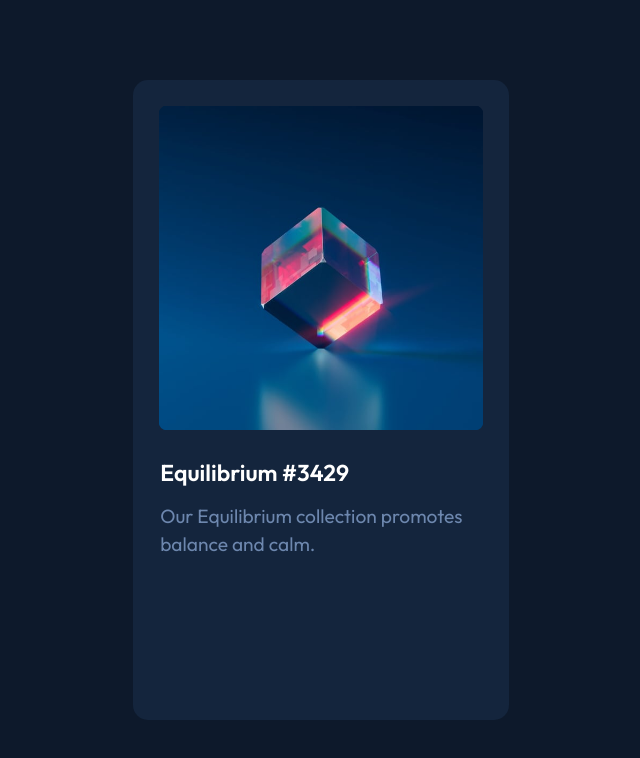
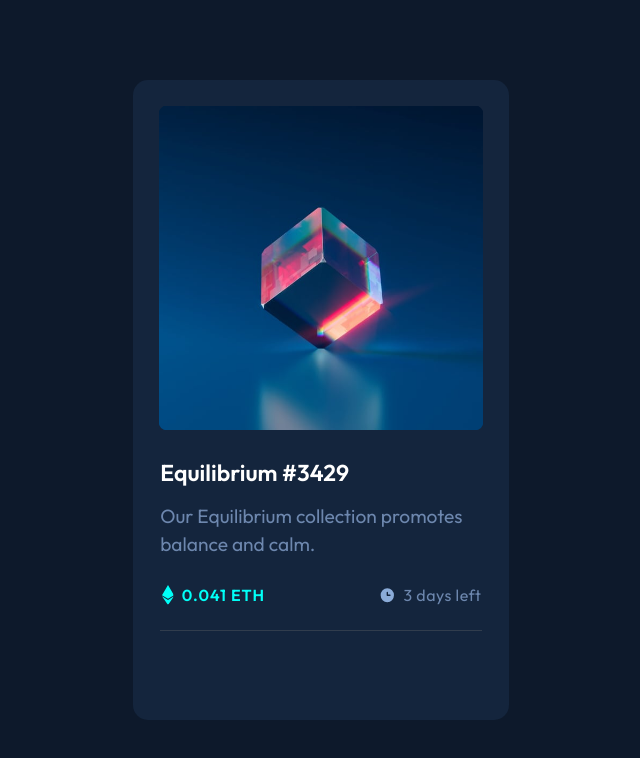
Before and after one commit to aadiisk21/P06, a plain HTML site: page index.html in a window 1280 px wide. Shown: the top 758 px of the page, without its empty margins (399-1039 px from the left). Drawn offline with Linux system fonts and the light colour scheme.

Commit message:
added eth-stats and adjusted size and postion

```diff
--- a/index.html
+++ b/index.html
@@ -34,10 +34,20 @@
 <body>
   <main id="main">
     <section class="card">
-      <img src="images/image-equilibrium.jpg" alt="" class="eth-img">
+      <img src="images/image-equilibrium.jpg" alt="image-equilibrium" class="eth-img">
       <div class="eth-info">
         <h1 class="heading">Equilibrium #3429</h1>
         <p class="description">Our Equilibrium collection promotes balance and calm.</p>
+        <div class="eth-stats">
+          <div class="eth-data-1">
+            <img src="images/icon-ethereum.svg" alt="icon-ethereum" class="eth-icon">
+            <span>0.041 ETH</span>
+          </div>
+          <div class="eth-data-2">
+            <img src="images/icon-clock.svg" alt="icon-clock" class="time-icon">
+            <span>3 days left</span>
+          </div>
+        </div>
       </div>
     </section>
   </main>
--- a/style.css
+++ b/style.css
@@ -136,3 +136,59 @@ select {
     position: inherit;
     color: hsl(216, 28.6%, 55.5%)
 }
+
+.eth-stats {
+    display: flex;
+    justify-content: center;
+    width: initial;
+    height: 4.5rem;
+    overflow: hidden;
+    position: static;
+    border-bottom: 1px solid #6a6a6a56;
+}
+
+.eth-data-1 {
+    display: flex;
+    justify-content: center;
+    height: inherit;
+}
+
+.eth-data-1 img {
+    width: 11rem;
+    height: fit-content;
+    position: relative;
+    top: 0;
+    left: -1.5rem;
+}
+
+.eth-data-1 span {
+    width: inherit;
+    height: fit-content;
+    margin-top: 1.5rem;
+    margin-left: -2.6rem;
+    font-weight: bold;
+    letter-spacing: 1px;
+    color: hsl(178, 100%, 50%);
+}
+
+.eth-data-2 {
+    display: flex;
+    justify-content: center;
+    height: inherit;
+}
+
+.eth-data-2 img {
+    width: 23rem;
+    height: fit-content;
+    top: .10rem;
+    right: -2rem;
+    position: relative;
+}
+
+.eth-data-2 span {
+    height: fit-content;
+    margin-top: 1.5rem;
+    margin-left: 14px;
+    letter-spacing: .5px;
+    color: hsl(216, 28.6%, 55.5%)
+}
```
